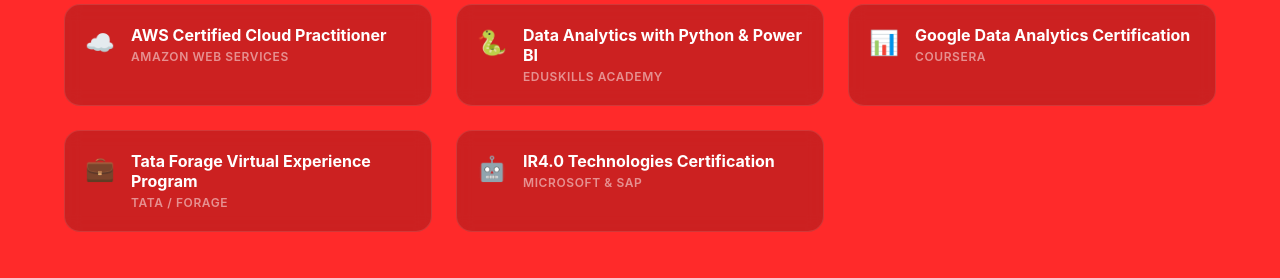
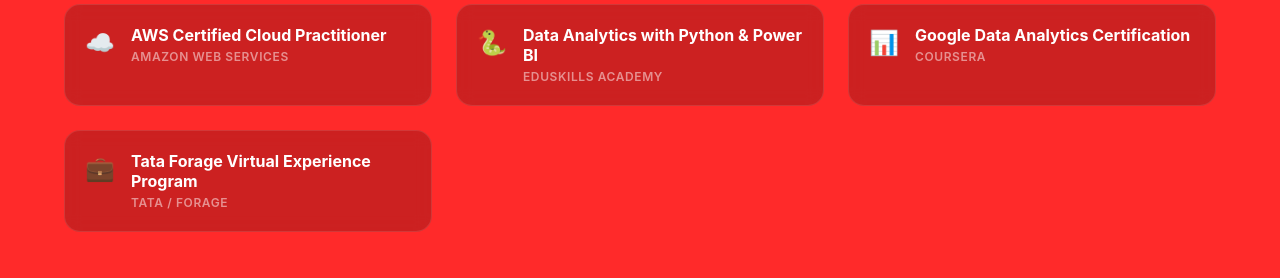
Before and after one commit to saiteja9154/sai-teja-portfolio, a React (Vite) app: page / in a window 1280 px wide. Shown: the part 8040-8318 px from the top of the page. Built offline with nearby package versions, Linux system fonts and the light colour scheme; no server answers.

Commit message:
Remove IR4.0 Technologies certification

```diff
--- a/src/data/portfolioData.js
+++ b/src/data/portfolioData.js
@@ -255,11 +255,6 @@
       issuer: "Tata / Forage",
       icon: "💼",
     },
-    {
-      name: "IR4.0 Technologies Certification",
-      issuer: "Microsoft & SAP",
-      icon: "🤖",
-    },
   ],
   viewAllUrl:
     "https://github.com/saiteja9154",
```
